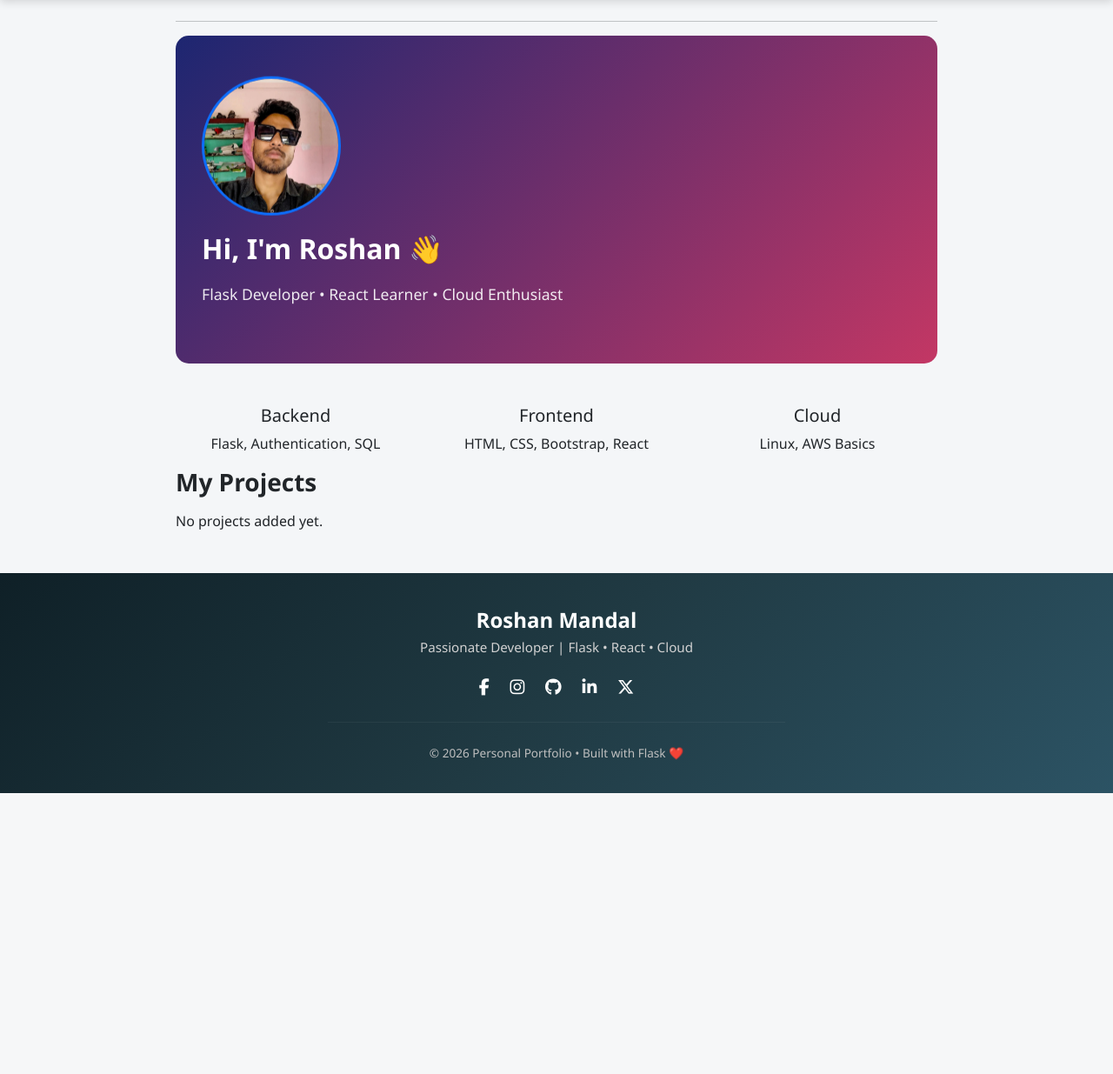
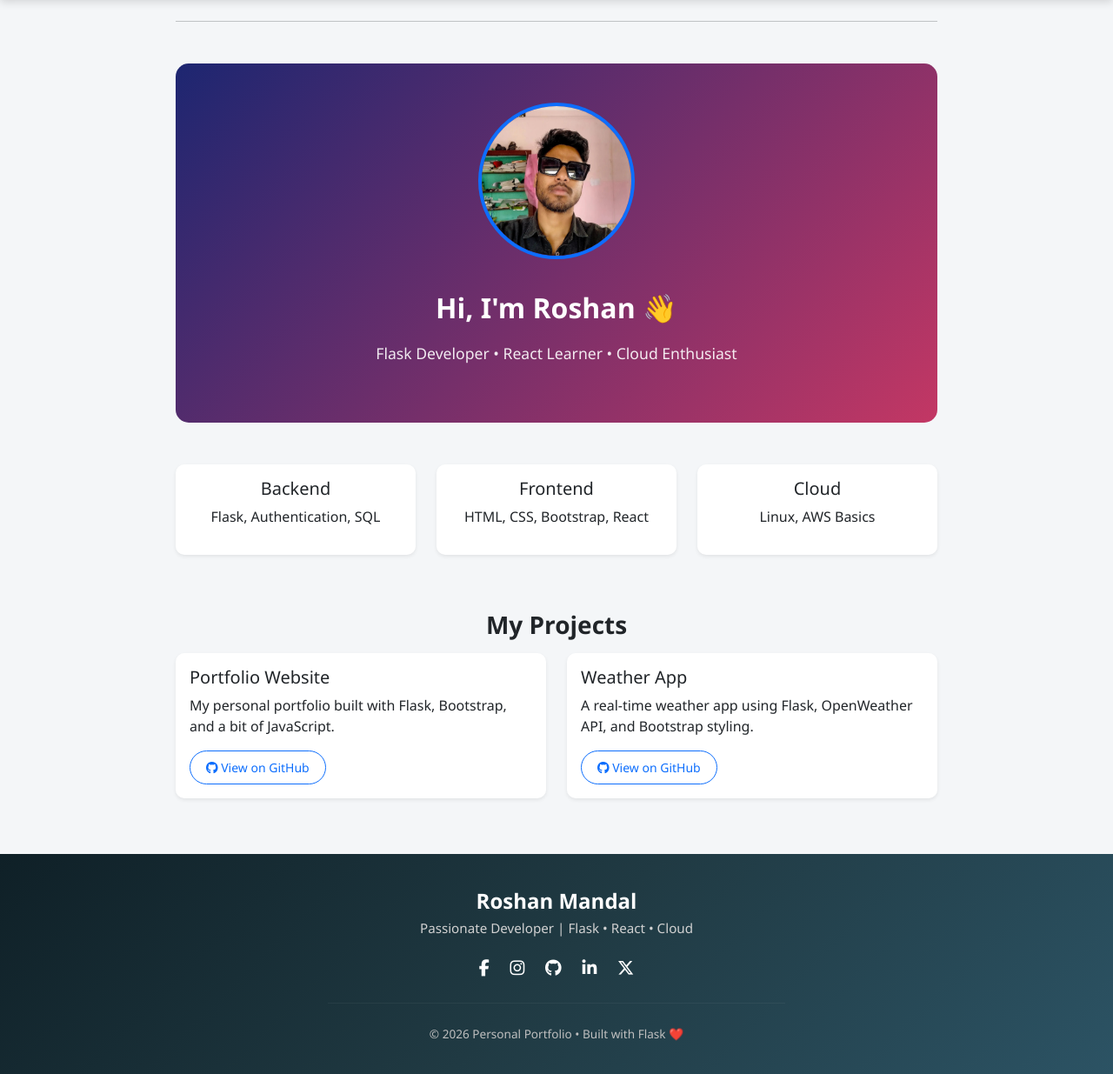
Before and after one commit to roshanmandal45/PortfolioPython, a Flask app: page / in a window 1280 px wide. Shown: the part 56-1291 px from the top of the page at 87% size. Before the commit the page ends 968 px from the top, so only its background shows below. Run offline with Flask 3, Linux system fonts and the light colour scheme; data that the repository does not hold is empty.

Commit message:
Projects Field added in project

```diff
--- a/static/style.css
+++ b/static/style.css
@@ -131,3 +131,18 @@ footer {
     50% { transform: translateY(-10px); }
     100% { transform: translateY(0); }
 }
+
+
+.profile-img {
+    width: 180px;
+    height: 180px;
+    border-radius: 50%;
+    border: 4px solid #0d6efd;
+    object-fit: cover;
+    animation: float 3s ease-in-out infinite;
+}
+
+@keyframes float {
+    0%, 100% { transform: translateY(0); }
+    50% { transform: translateY(-15px); }
+}
--- a/templates/index.html
+++ b/templates/index.html
@@ -1,48 +1,74 @@
 {% extends 'base.html' %}
 {% block content %}
 
-
-
 <hr>
 
-<div class="hero" class="text-center mt-5">
+<!-- HERO SECTION -->
+<div class="hero text-center mt-5">
     <img src="{{ url_for('static', filename='images/profile.jpg') }}"
-         class="profile-img animate-float">
+         class="profile-img mb-3">
 
-    <h2 class="mt-3">Hi, I'm Roshan 👋</h2>
-    <p class="lead">
+    <h2 class="mt-3 animate__animated animate__fadeInDown">Hi, I'm Roshan 👋</h2>
+    <p class="lead animate__animated animate__fadeInUp">
         Flask Developer • React Learner • Cloud Enthusiast
     </p>
 </div>
 
+<!-- SKILLS -->
 <div class="row mt-5 text-center">
-    <div class="col-md-4">
+    <div class="col-md-4 mb-3">
+        <div class="card shadow-sm p-3 animate__animated animate__fadeInLeft">
             <h5>Backend</h5>
             <p>Flask, Authentication, SQL</p>
         </div>
-    <div class="col-md-4">
+    </div>
+    <div class="col-md-4 mb-3">
+        <div class="card shadow-sm p-3 animate__animated animate__fadeInUp">
             <h5>Frontend</h5>
             <p>HTML, CSS, Bootstrap, React</p>
         </div>
-    <div class="col-md-4">
+    </div>
+    <div class="col-md-4 mb-3">
+        <div class="card shadow-sm p-3 animate__animated animate__fadeInRight">
             <h5>Cloud</h5>
             <p>Linux, AWS Basics</p>
         </div>
     </div>
+</div>
 
-<h3 class="mb-3">My Projects</h3>
+<!-- PROJECTS -->
+<h3 class="mb-3 mt-5 text-center animate__animated animate__fadeIn">My Projects</h3>
 
-{% if projects %}
-    {% for p in projects %}
-    <div class="card mb-3">
+<div class="row justify-content-center">
+    <!-- Example Project Card 1 -->
+    <div class="col-md-6">
+        <div class="card mb-3 shadow-sm animate__animated animate__fadeInUp">
             <div class="card-body">
-            <h5>{{ p.title }}</h5>
-            <p>{{ p.description }}</p>
+                <h5 class="card-title">Portfolio Website</h5>
+                <p class="card-text">My personal portfolio built with Flask, Bootstrap, and a bit of JavaScript.</p>
+                <a href="https://github.com/yourusername/portfolio" target="_blank"
+                   class="btn btn-outline-primary btn-sm">
+                   <i class="fa-brands fa-github"></i> View on GitHub
+                </a>
             </div>
         </div>
-    {% endfor %}
-{% else %}
-    <p>No projects added yet.</p>
-{% endif %}
+    </div>
+
+    <!-- Example Project Card 2 -->
+    <div class="col-md-6">
+        <div class="card mb-3 shadow-sm animate__animated animate__fadeInUp">
+            <div class="card-body">
+                <h5 class="card-title">Weather App</h5>
+                <p class="card-text">A real-time weather app using Flask, OpenWeather API, and Bootstrap styling.</p>
+                <a href="https://github.com/yourusername/weather-app" target="_blank"
+                   class="btn btn-outline-primary btn-sm">
+                   <i class="fa-brands fa-github"></i> View on GitHub
+                </a>
+            </div>
+        </div>
+    </div>
+
+    <!-- Add more projects here manually in the same structure -->
+</div>
 
 {% endblock %}
```
Lines whose indentation alone changed are shown as unchanged.
